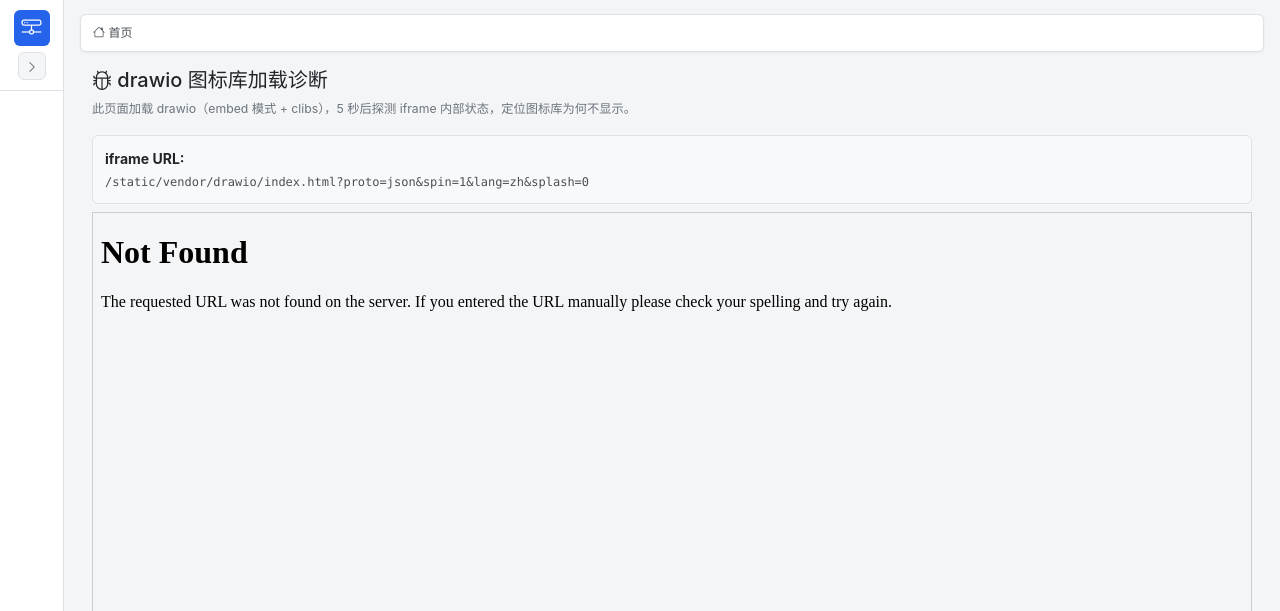
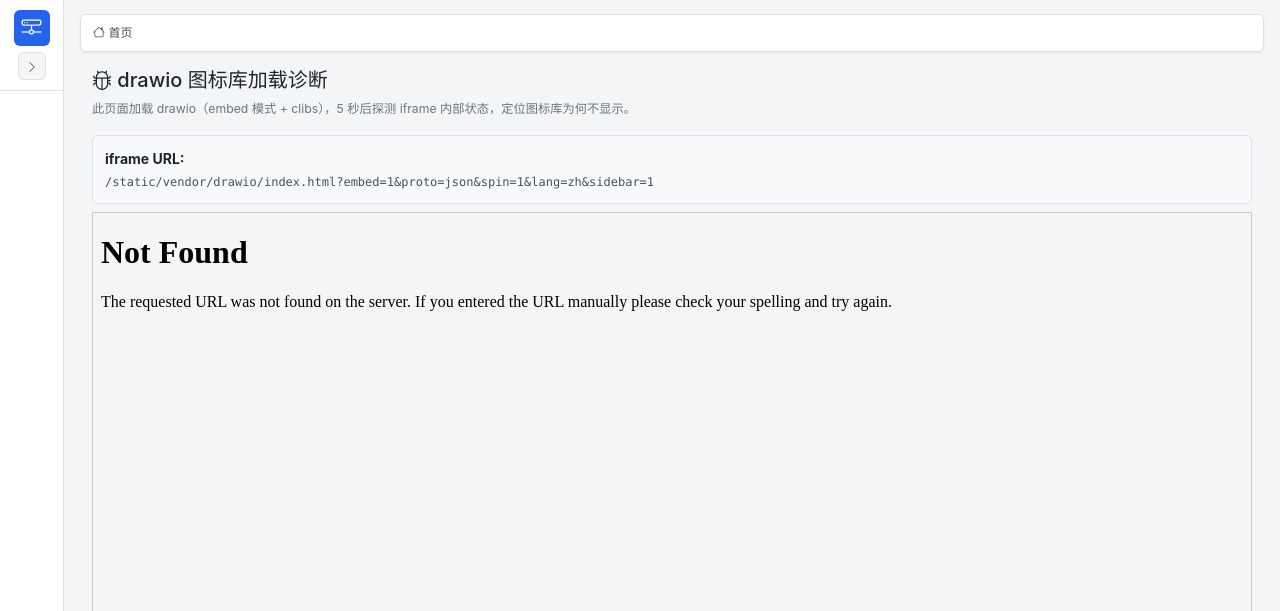
Before and after one commit to fishensl/itsm-system, a Python web app: template templates/system/drawio_diag.html in a window 1280 px wide. Shown: the top 611 px of the page. Run offline with Jinja, Linux system fonts and the light colour scheme; the template is opened without the code that fills it, so the values that code supplies are empty.

Commit message:
fix(stencil): mxlibrary JSON 内容 XML 转义——修复 clibs 加载静默失败
根因：<mxlibrary> 内的 JSON 含未转义的 <mxGraphModel> 标签，
drawio 的 mxUtils.parseXml 把它们当 XML 子元素解析，
getTextContent 取出的 JSON 残缺，JSON.parse 失败，
loadLibrary 在 try/catch 里静默跳过 → 图标库不显示。

修复：JSON 字符串用 xml.sax.saxutils.escape 转义 < > & 后再嵌入 <mxlibrary>。
parseXml 解析时自动还原，JSON.parse 拿到完整 JSON。
验证：37 条目全部正确解析。

诊断页回到 embed 模式 + hook UrlLibrary 验证修复生效。

```diff
--- a/scripts/convert-vssx-to-drawio.py
+++ b/scripts/convert-vssx-to-drawio.py
@@ -90,7 +90,11 @@ def make_drawio_library(shapes, xml_path, png_dir, title):
             '</root></mxGraphModel>'
         ).format(b64=b64)
         entries.append({'xml': cell_xml, 'w': 80, 'h': 80, 'title': name})
-    xml = '<mxlibrary title="' + title + '">' + _json.dumps(entries, ensure_ascii=False) + '</mxlibrary>'
+    # JSON 内容必须 XML 转义后才能放进 <mxlibrary>——
+    # 否则 <mxGraphModel> 会被 parseXml 当子元素，JSON.parse 取到残缺文本失败
+    from xml.sax.saxutils import escape as xml_escape
+    json_str = _json.dumps(entries, ensure_ascii=False)
+    xml = '<mxlibrary title="' + xml_escape(title) + '">' + xml_escape(json_str) + '</mxlibrary>'
     with open(xml_path, 'w', encoding='utf-8') as f:
         f.write(xml)
     return len(entries)
--- a/templates/system/drawio_diag.html
+++ b/templates/system/drawio_diag.html
@@ -35,8 +35,8 @@
 
     function L(msg) { log.textContent += msg + '\n'; }
 
-    // 测试非 embed 模式（embed=1 可能导致 clibs 不加载）
-    var src = '/static/vendor/drawio/index.html?proto=json&spin=1&lang=zh&splash=0'
+    // 测试 embed 模式 + 修复后的 clibs
+    var src = '/static/vendor/drawio/index.html?embed=1&proto=json&spin=1&lang=zh&sidebar=1'
         + (clibs ? '&clibs=' + clibs : '');
     iframe.src = src;
     srcInfo.textContent = src;
@@ -64,7 +64,7 @@
         if (typeof msg === 'string') { try { msg = JSON.parse(msg); } catch(e) { return; } }
         if (msg && msg.event === 'init' && !inited) {
             inited = true;
-            L('[✓] 收到 init 事件（非 embed 模式 proto=json 生效）');
+            L('[✓] 收到 init 事件（embed 模式）');
         }
     });
 
```
Also changed, not shown: static/stencils/network-security.drawio.xml (+1 -1 lines).
